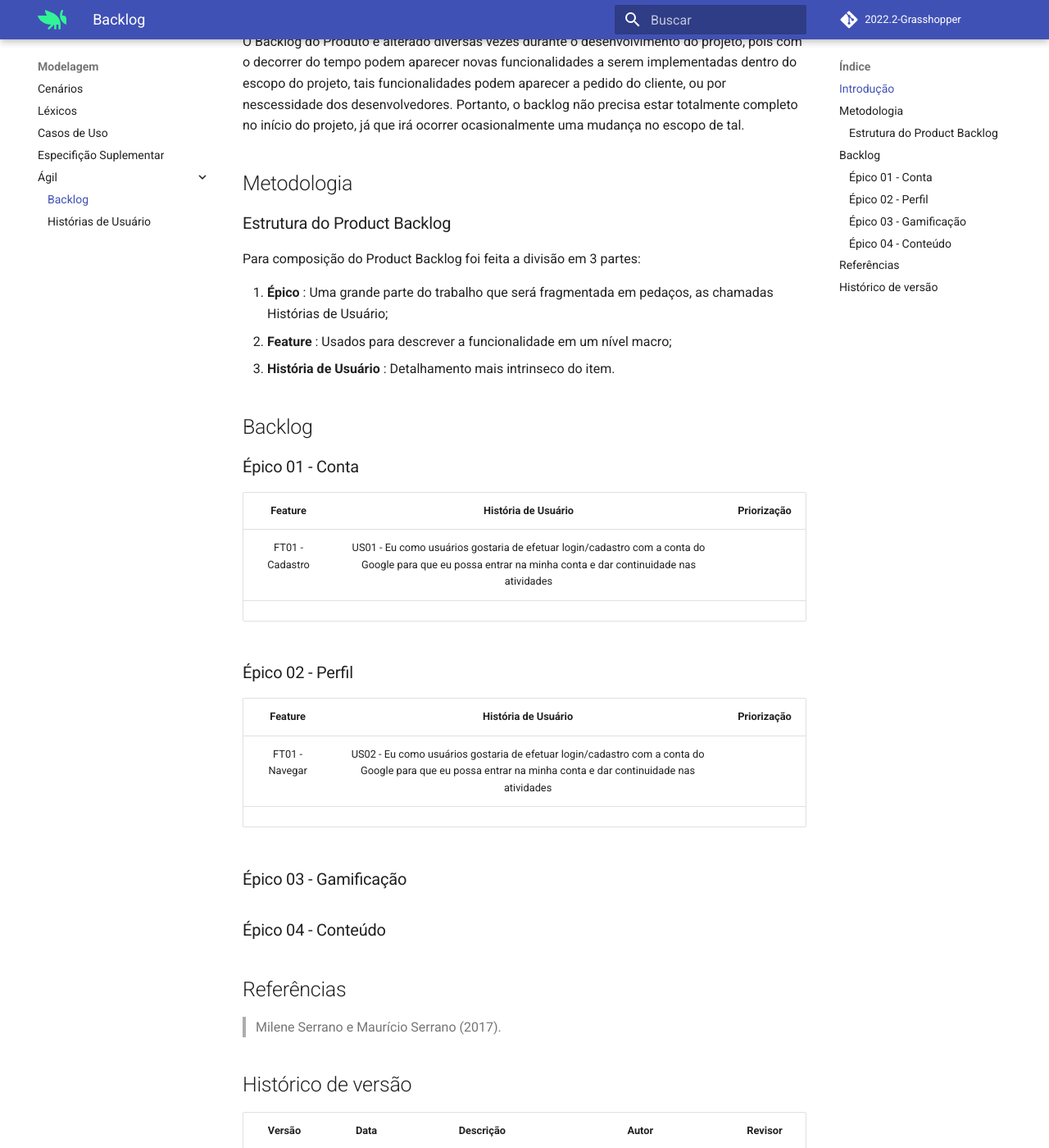
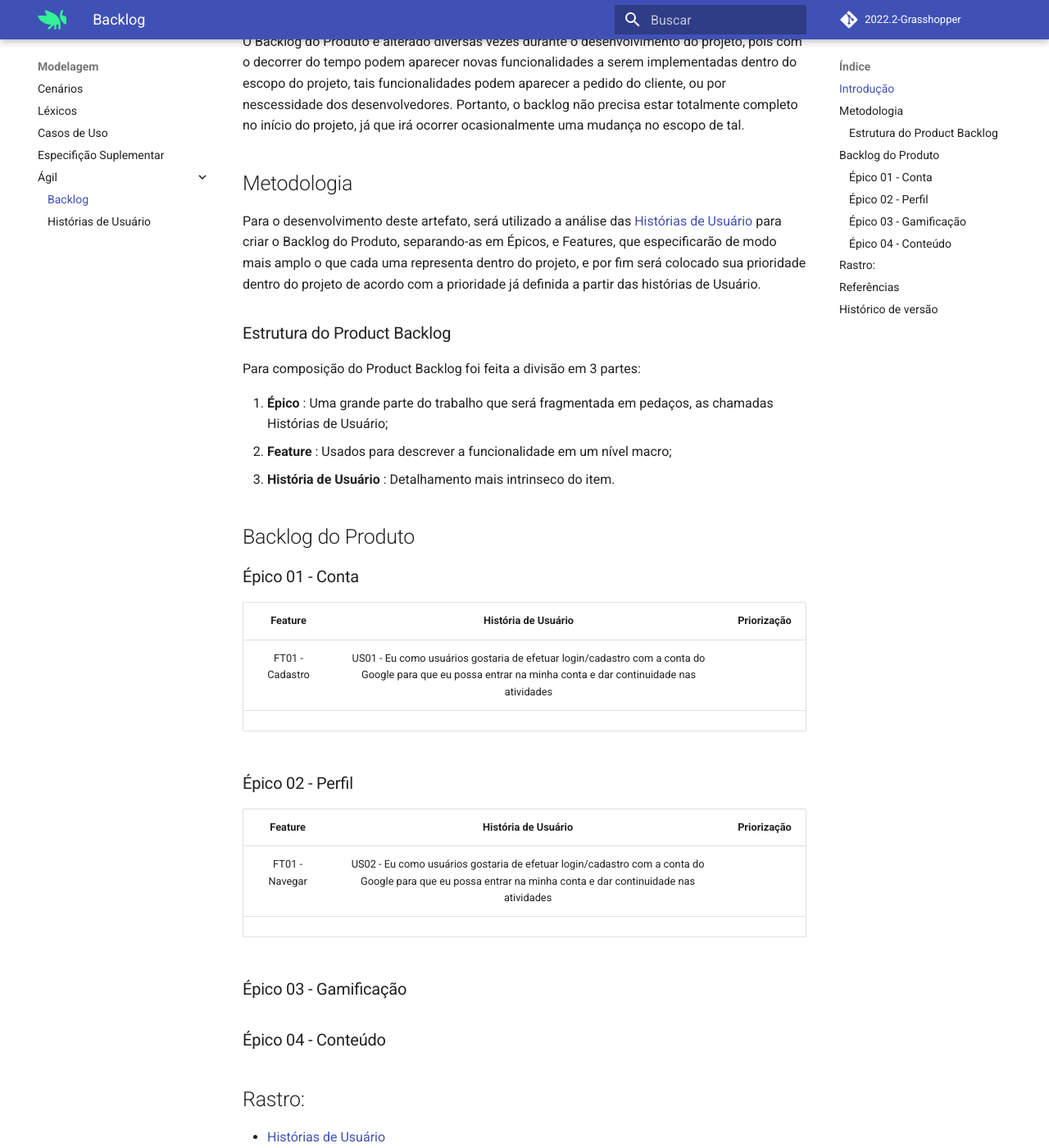
Before and after one commit to Requisitos-de-Software/2022.2-Grasshopper, an MkDocs documentation site: the page built from docs/modelagem/modelagemAgil/backlog.md, in a window 1280 px wide and 1400 px high, scrolled down 308 px. Shown: the whole window at 82% size. Built offline with MkDocs 1.6.1 and Material for MkDocs 9.7.7, drawn with Linux system fonts in a browser that asks for light colours; comment, search, counter and statistics services are not loaded; some of the changed text lies outside the part shown.

Commit message:
Definido metodologia a ser utilizada, e adicionado o rastro

```diff
--- a/docs/modelagem/modelagemAgil/backlog.md
+++ b/docs/modelagem/modelagemAgil/backlog.md
@@ -8,7 +8,7 @@ O Backlog do Produto é alterado diversas vezes durante o desenvolvimento do pro
 
 ## Metodologia
 
-
+Para o desenvolvimento deste artefato, será utilizado a análise das <a href="https://requisitos-de-software.github.io/2022.2-Grasshopper/modelagem/modelagemAgil/historias-de-usuario/">Histórias de Usuário</a> para criar o Backlog do Produto, separando-as em Épicos, e Features, que especificarão de modo mais amplo o que cada uma representa dentro do projeto, e por fim será colocado sua prioridade dentro do projeto de acordo com a prioridade já definida a partir das histórias de Usuário.
 
 ### Estrutura do Product Backlog
 Para composição do Product Backlog foi feita a divisão em 3 partes:
@@ -18,7 +18,7 @@ Para composição do Product Backlog foi feita a divisão em 3 partes:
 <li><b>História de Usuário</b> : Detalhamento mais intrinseco do item.</li>
 </ol>
 
-## Backlog
+## Backlog do Produto
 
 ### Épico 01 - Conta
 | Feature | História de Usuário | Priorização |
@@ -39,11 +39,15 @@ Para composição do Product Backlog foi feita a divisão em 3 partes:
 ### Épico 04 - Conteúdo
 
 
+## Rastro:
+* <a href="https://requisitos-de-software.github.io/2022.2-Grasshopper/modelagem/modelagemAgil/historias-de-usuario/">Histórias de Usuário</a>
 
 ## Referências
 >Milene Serrano e Maurício Serrano (2017).
+
 ## Histórico de versão
 
 | Versão |    Data    |          Descrição          |      Autor      |     Revisor      |
 | :----: | :--------: | :-------------------------: | :-------------: | :--------------: |
 | 1.0 | 29/12/2022 | Iniciado documento de Backlog | Wildemberg Sales, Hellen Fernandes | Caio Vitor |
+| 1.1 | 29/12/2022 | Definido metodologia a ser utilizada, e adicionado o rastro | Wildemberg Sales, Hellen Fernandes | Caio Vitor |
```
